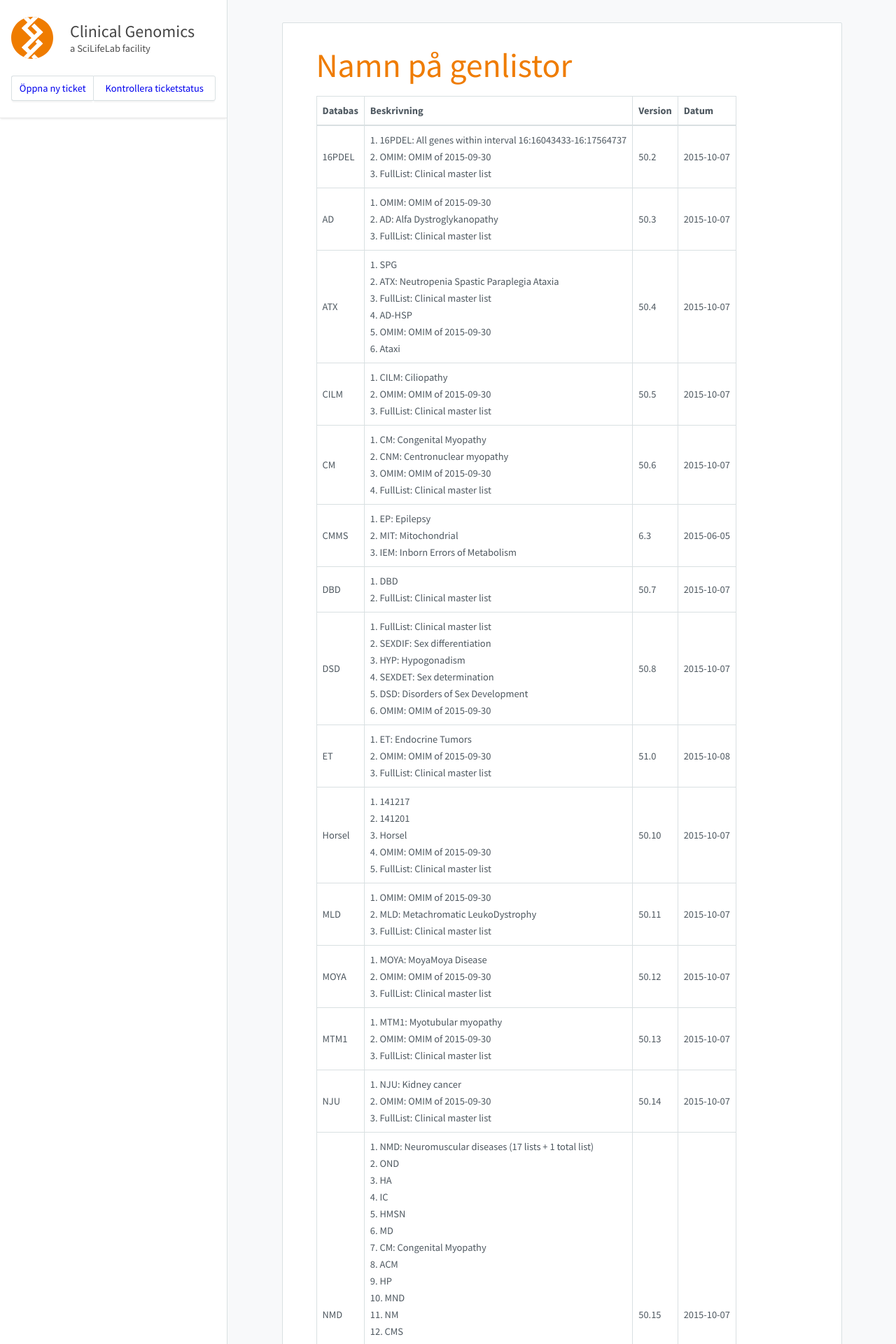
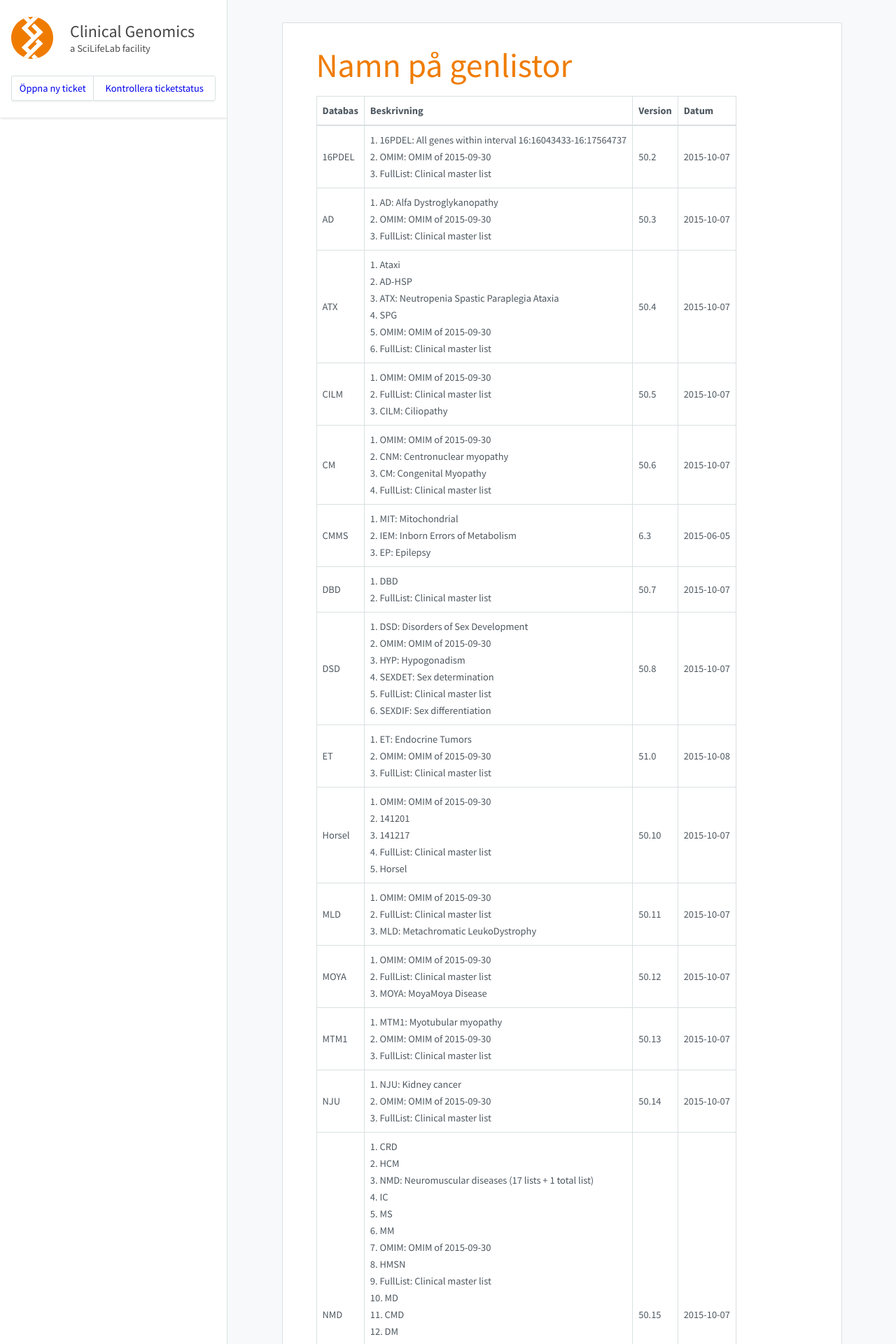
Before and after one commit to Clinical-Genomics/clinical-genomics.github.io, a Jekyll site: the page built from _pages/namnpagenlistor.md, in a window 1280 px wide. Shown: the top 1920 px of the page at 70% size. Built offline with Jekyll 4.4.1, drawn with Linux system fonts in a browser that asks for light colours; nearby versions of some CDN libraries; some of the changed lines change nothing that is shown; some of the changed text lies outside the part shown.

Commit message:
Update to cust002-OMIM.txt

```diff
--- a/_pages/namnpagenlistor.md
+++ b/_pages/namnpagenlistor.md
@@ -9,24 +9,24 @@
 |Databas|Beskrivning|Version|Datum|
 |---|---|---|---|
 |16PDEL|1. 16PDEL: All genes within interval 16:16043433-16:17564737<br />2. OMIM: OMIM of 2015-09-30<br />3. FullList: Clinical master list<br />|50.2|2015-10-07|
-|AD|1. OMIM: OMIM of 2015-09-30<br />2. AD: Alfa Dystroglykanopathy<br />3. FullList: Clinical master list<br />|50.3|2015-10-07|
-|ATX|1. SPG<br />2. ATX: Neutropenia Spastic Paraplegia Ataxia<br />3. FullList: Clinical master list<br />4. AD-HSP<br />5. OMIM: OMIM of 2015-09-30<br />6. Ataxi<br />|50.4|2015-10-07|
-|CILM|1. CILM: Ciliopathy<br />2. OMIM: OMIM of 2015-09-30<br />3. FullList: Clinical master list<br />|50.5|2015-10-07|
-|CM|1. CM: Congenital Myopathy<br />2. CNM: Centronuclear myopathy<br />3. OMIM: OMIM of 2015-09-30<br />4. FullList: Clinical master list<br />|50.6|2015-10-07|
-|CMMS|1. EP: Epilepsy<br />2. MIT: Mitochondrial<br />3. IEM: Inborn Errors of Metabolism<br />|6.3|2015-06-05|
+|AD|1. AD: Alfa Dystroglykanopathy<br />2. OMIM: OMIM of 2015-09-30<br />3. FullList: Clinical master list<br />|50.3|2015-10-07|
+|ATX|1. Ataxi<br />2. AD-HSP<br />3. ATX: Neutropenia Spastic Paraplegia Ataxia<br />4. SPG<br />5. OMIM: OMIM of 2015-09-30<br />6. FullList: Clinical master list<br />|50.4|2015-10-07|
+|CILM|1. OMIM: OMIM of 2015-09-30<br />2. FullList: Clinical master list<br />3. CILM: Ciliopathy<br />|50.5|2015-10-07|
+|CM|1. OMIM: OMIM of 2015-09-30<br />2. CNM: Centronuclear myopathy<br />3. CM: Congenital Myopathy<br />4. FullList: Clinical master list<br />|50.6|2015-10-07|
+|CMMS|1. MIT: Mitochondrial<br />2. IEM: Inborn Errors of Metabolism<br />3. EP: Epilepsy<br />|6.3|2015-06-05|
 |DBD|1. DBD<br />2. FullList: Clinical master list<br />|50.7|2015-10-07|
-|DSD|1. FullList: Clinical master list<br />2. SEXDIF: Sex differentiation<br />3. HYP: Hypogonadism<br />4. SEXDET: Sex determination<br />5. DSD: Disorders of Sex Development<br />6. OMIM: OMIM of 2015-09-30<br />|50.8|2015-10-07|
+|DSD|1. DSD: Disorders of Sex Development<br />2. OMIM: OMIM of 2015-09-30<br />3. HYP: Hypogonadism<br />4. SEXDET: Sex determination<br />5. FullList: Clinical master list<br />6. SEXDIF: Sex differentiation<br />|50.8|2015-10-07|
 |ET|1. ET: Endocrine Tumors<br />2. OMIM: OMIM of 2015-09-30<br />3. FullList: Clinical master list<br />|51.0|2015-10-08|
-|Horsel|1. 141217<br />2. 141201<br />3. Horsel<br />4. OMIM: OMIM of 2015-09-30<br />5. FullList: Clinical master list<br />|50.10|2015-10-07|
-|MLD|1. OMIM: OMIM of 2015-09-30<br />2. MLD: Metachromatic LeukoDystrophy<br />3. FullList: Clinical master list<br />|50.11|2015-10-07|
-|MOYA|1. MOYA: MoyaMoya Disease<br />2. OMIM: OMIM of 2015-09-30<br />3. FullList: Clinical master list<br />|50.12|2015-10-07|
+|Horsel|1. OMIM: OMIM of 2015-09-30<br />2. 141201<br />3. 141217<br />4. FullList: Clinical master list<br />5. Horsel<br />|50.10|2015-10-07|
+|MLD|1. OMIM: OMIM of 2015-09-30<br />2. FullList: Clinical master list<br />3. MLD: Metachromatic LeukoDystrophy<br />|50.11|2015-10-07|
+|MOYA|1. OMIM: OMIM of 2015-09-30<br />2. FullList: Clinical master list<br />3. MOYA: MoyaMoya Disease<br />|50.12|2015-10-07|
 |MTM1|1. MTM1: Myotubular myopathy<br />2. OMIM: OMIM of 2015-09-30<br />3. FullList: Clinical master list<br />|50.13|2015-10-07|
 |NJU|1. NJU: Kidney cancer<br />2. OMIM: OMIM of 2015-09-30<br />3. FullList: Clinical master list<br />|50.14|2015-10-07|
-|NMD|1. NMD: Neuromuscular diseases (17 lists + 1 total list)<br />2. OND<br />3. HA<br />4. IC<br />5. HMSN<br />6. MD<br />7. CM: Congenital Myopathy<br />8. ACM<br />9. HP<br />10. MND<br />11. NM<br />12. CMS<br />13. CMD<br />14. DM<br />15. FullList: Clinical master list<br />16. CRD<br />17. MM<br />18. HCM<br />19. OMIM: OMIM of 2015-09-30<br />20. MS<br />21. OM<br />|50.15|2015-10-07|
-|OMIM|1. OMIM: OMIM of 2015-09-30<br />2. FullList: Clinical master list<br />|50.16|2015-10-07|
-|ORO|1. ORO: Oro-facial-digital syndrome<br />2. OMIM: OMIM of 2015-09-30<br />3. FullList: Clinical master list<br />|50.17|2015-10-07|
-|PAF1|1. PAF1: RNA polymerase II-associated factor<br />2. OMIM: OMIM of 2015-09-30<br />3. FullList: Clinical master list<br />|50.18|2015-10-07|
+|NMD|1. CRD<br />2. HCM<br />3. NMD: Neuromuscular diseases (17 lists + 1 total list)<br />4. IC<br />5. MS<br />6. MM<br />7. OMIM: OMIM of 2015-09-30<br />8. HMSN<br />9. FullList: Clinical master list<br />10. MD<br />11. CMD<br />12. DM<br />13. CM: Congenital Myopathy<br />14. HP<br />15. OND<br />16. MND<br />17. ACM<br />18. CMS<br />19. OM<br />20. HA<br />21. NM<br />|50.15|2015-10-07|
+|OMIM|1. OMIM: OMIM of 2015-09-30<br />2. FullList: Clinical master list<br />|51.1|2015-10-13|
+|ORO|1. OMIM: OMIM of 2015-09-30<br />2. FullList: Clinical master list<br />3. ORO: Oro-facial-digital syndrome<br />|50.17|2015-10-07|
+|PAF1|1. OMIM: OMIM of 2015-09-30<br />2. FullList: Clinical master list<br />3. PAF1: RNA polymerase II-associated factor<br />|50.18|2015-10-07|
 |PID|1. PIDCAD: PID Candidates<br />2. PID: Primary Immune Deficiency<br />3. FullList: Clinical master list<br />|7.0|2015-08-31|
 |SCN|1. OMIM: OMIM of 2015-09-30<br />2. SCN: Neutropenia<br />3. FullList: Clinical master list<br />|50.19|2015-10-07|
-|SHANK1|1. SHANK1: SH3 and multiple ankyrin repeat domains 1<br />2. OMIM: OMIM of 2015-09-30<br />3. FullList: Clinical master list<br />|50.20|2015-10-07|
-|SKD|1. SKD: Skeletal dysplasia<br />2. OMIM: OMIM of 2015-09-30<br />3. FullList: Clinical master list<br />|50.21|2015-10-07|
+|SHANK1|1. OMIM: OMIM of 2015-09-30<br />2. FullList: Clinical master list<br />3. SHANK1: SH3 and multiple ankyrin repeat domains 1<br />|50.20|2015-10-07|
+|SKD|1. OMIM: OMIM of 2015-09-30<br />2. SKD: Skeletal dysplasia<br />3. FullList: Clinical master list<br />|50.21|2015-10-07|
```
